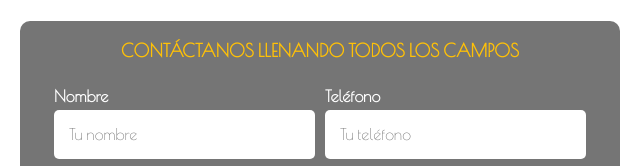
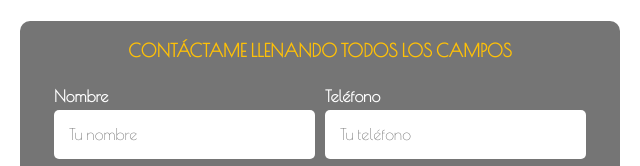
Before and after one commit to NMM-98/Proyecto-html-css, a plain HTML site: page index.html in a window 1280 px wide. Shown: the part 1067-1233 px from the top of the page, 320-960 px from the left. Drawn offline with nearby package versions, Linux system fonts and the light colour scheme.

Commit message:
Update index.html

```diff
--- a/index.html
+++ b/index.html
@@ -96,7 +96,7 @@
 
         <form class="formulario">
             <fieldset>
-                <legend>Contáctanos llenando todos los campos</legend>
+                <legend>Contáctame llenando todos los campos</legend>
 
             <div class="contenedor-campos">
                 <div class="campo">
```
